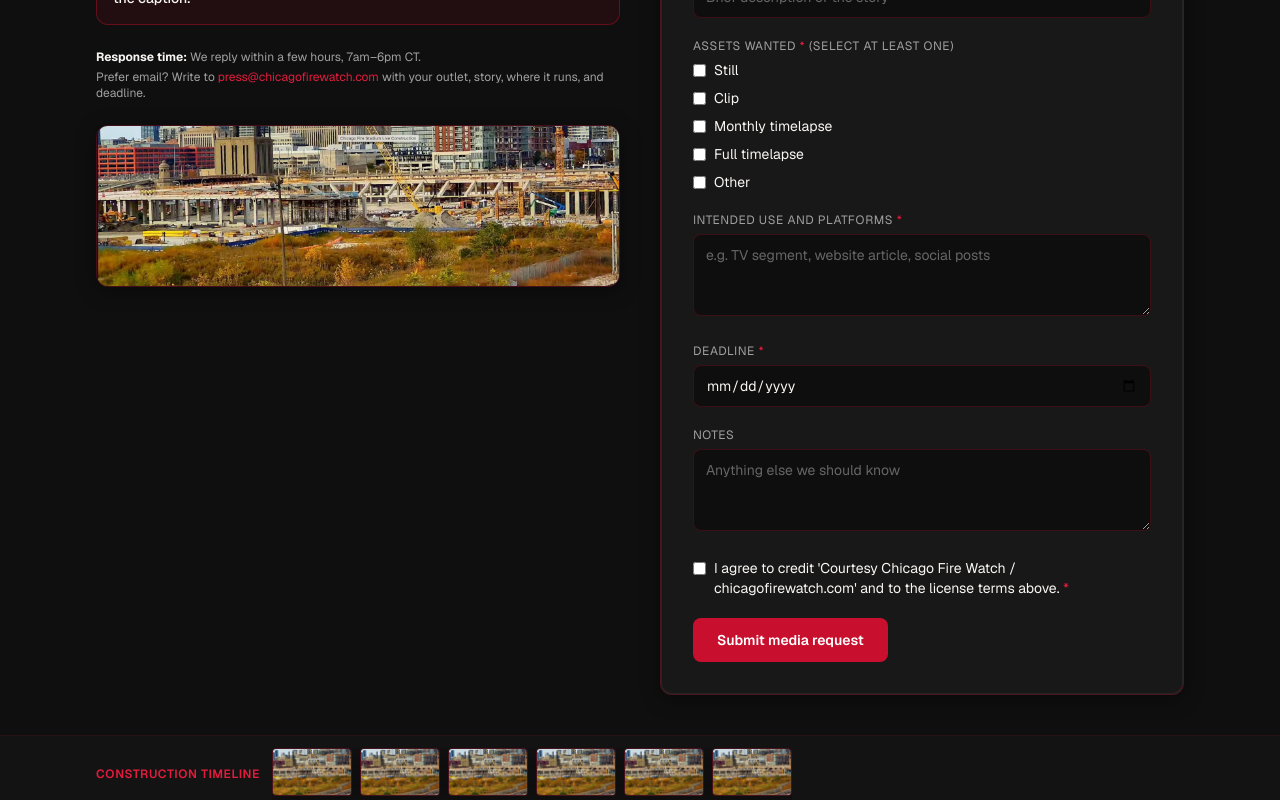
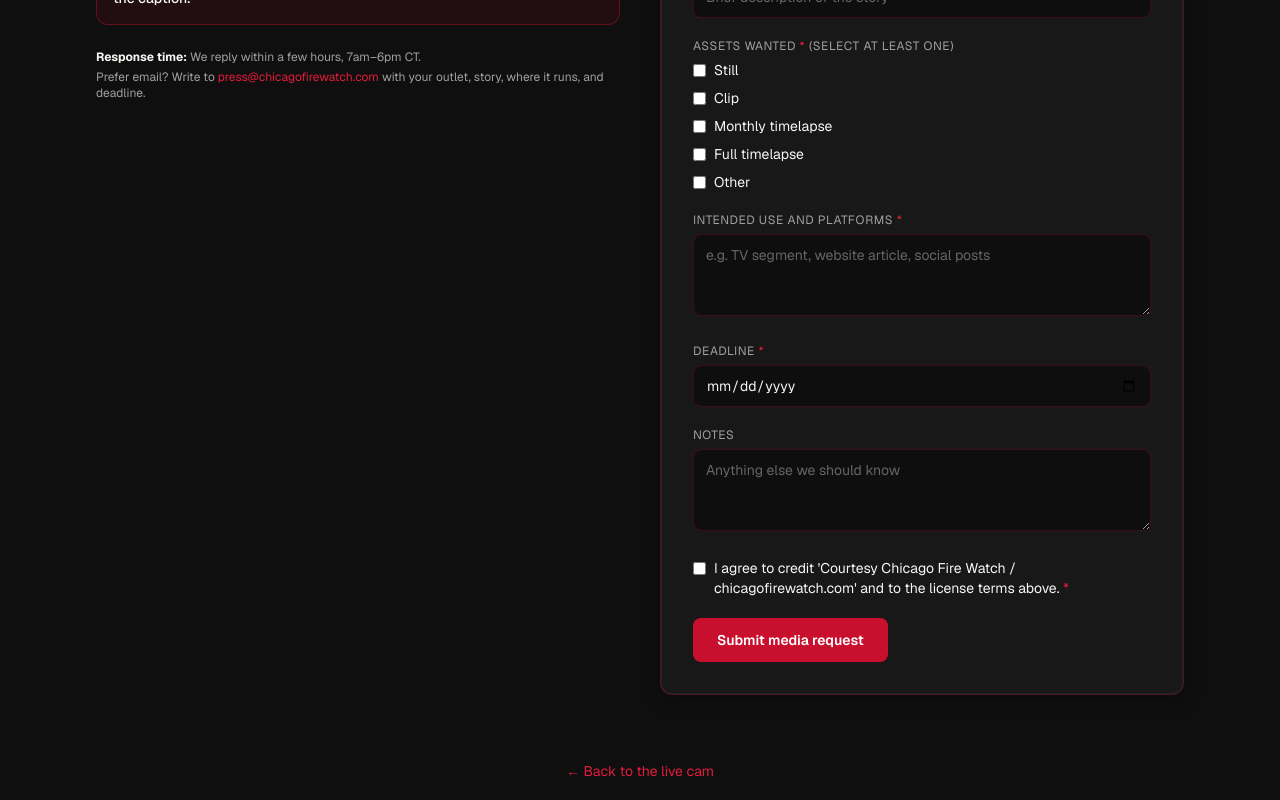
Before and after one commit to aruntikoo/chicagofirewatch, a Next.js app: page /media in a window 1280 px wide. Shown: the part 720-1520 px from the top of the page. Built offline with nearby package versions, Linux system fonts and the light colour scheme.

Commit message:
Remove construction still and timeline ticker from /media page

```diff
--- a/src/app/media/page.tsx
+++ b/src/app/media/page.tsx
@@ -3,9 +3,6 @@ import Header from "@/components/Header";
 import Footer from "@/components/Footer";
 import MediaRequestForm from "@/components/MediaRequestForm";
 import Link from "next/link";
-
-// Still from the live cam (correct vantage point)
-const SITE_STILL = "/images/mcdonalds-park-cam.jpg";
 
 export const metadata: Metadata = {
   title: "Media & Licensing | Chicago Fire Watch",
@@ -97,15 +94,6 @@ export default function MediaPage() {
                     with your outlet, story, where it runs, and deadline.
                   </p>
                 </div>
-
-                {/* Small construction still as spacer/accent */}
-                <div className="hidden lg:block rounded-xl overflow-hidden steel-border">
-                  <img
-                    src={SITE_STILL}
-                    alt="McDonald's Park construction site from the Chicago Fire Watch cam"
-                    className="w-full h-40 object-cover object-center"
-                  />
-                </div>
               </div>
 
               {/* Right: form */}
@@ -122,27 +110,6 @@ export default function MediaPage() {
           </div>
         </section>
 
-        {/* Construction timeline ticker */}
-        <section className="border-t border-fire-red/10 bg-charcoal/40 py-3">
-          <div className="max-w-6xl mx-auto px-4 sm:px-6 lg:px-8">
-            <div className="flex items-center gap-3 overflow-hidden">
-              <span className="text-xs font-semibold uppercase tracking-wider text-fire-red-light shrink-0">
-                Construction Timeline
-              </span>
-              <div className="flex gap-2 overflow-x-auto pb-1">
-                {[1, 2, 3, 4, 5, 6].map((i) => (
-                  <img
-                    key={i}
-                    src={SITE_STILL}
-                    alt={`Construction still ${i}`}
-                    className="h-12 w-20 object-cover rounded shrink-0 steel-border"
-                  />
-                ))}
-              </div>
-            </div>
-          </div>
-        </section>
-
         <section className="py-6 text-center">
           <Link href="/" className="text-sm text-fire-red-light hover:underline">
             ← Back to the live cam
```
